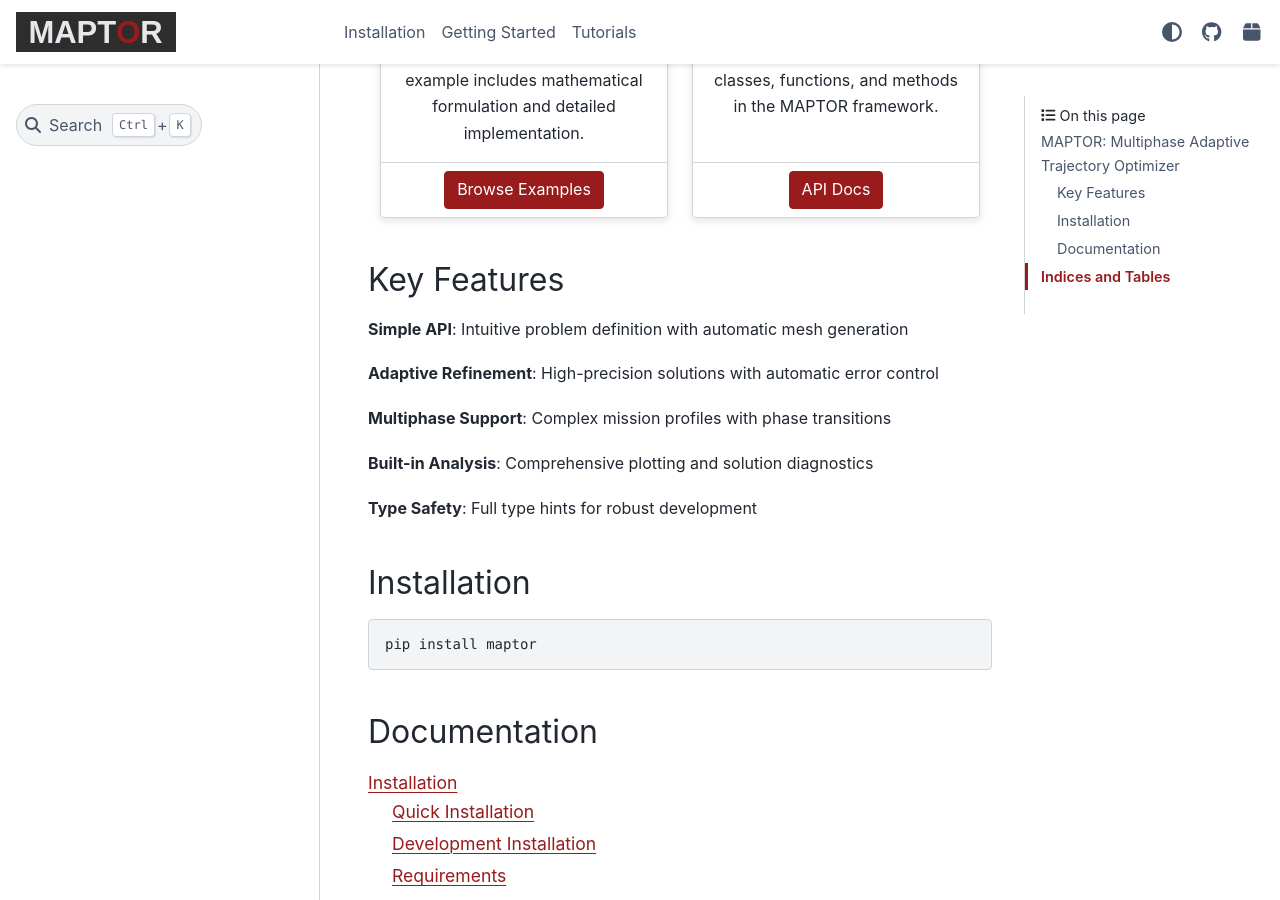
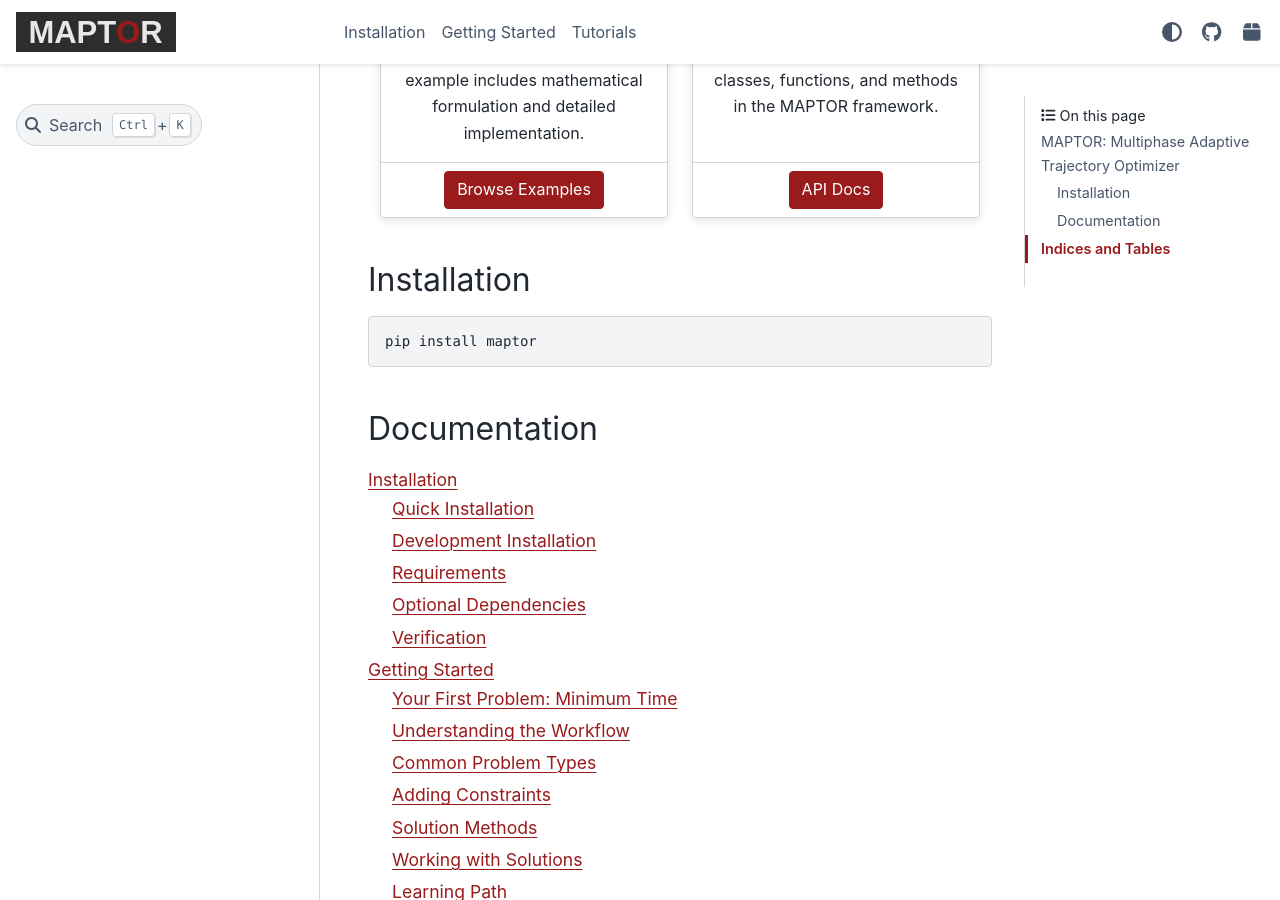
Before and after one commit to maptor/maptor, a Sphinx documentation site: the page built from docs/source/index.rst, in a window 1280 px wide and 900 px high, scrolled down 761 px. Built offline with Sphinx 7.4.7 and the PyData theme 0.15.4, drawn with Linux system fonts in a browser that asks for light colours; pages that are not in the unit, such as notebooks, are missing from menus.

Commit message:
remove key features from main index.rst

```diff
--- a/docs/source/index.rst
+++ b/docs/source/index.rst
@@ -81,18 +81,6 @@ MAPTOR: Multiphase Adaptive Trajectory Optimizer
 
             API Docs
 
-Key Features
-------------
-
-**Simple API**: Intuitive problem definition with automatic mesh generation
-
-**Adaptive Refinement**: High-precision solutions with automatic error control
-
-**Multiphase Support**: Complex mission profiles with phase transitions
-
-**Built-in Analysis**: Comprehensive plotting and solution diagnostics
-
-**Type Safety**: Full type hints for robust development
 
 Installation
 ------------
```
